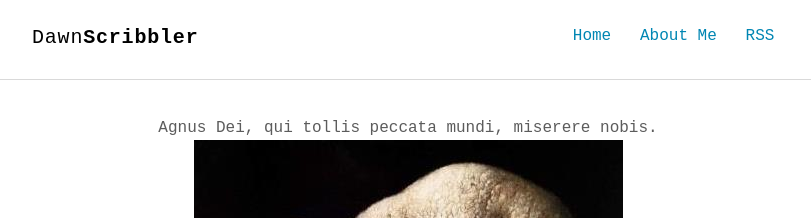
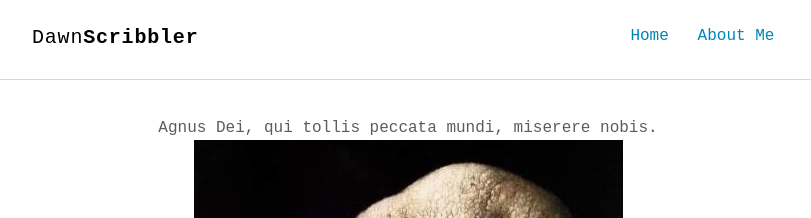
Before and after one commit to soulatcrossroad/dawnscribbler.github.io, a Jekyll site: the page built from index.html, in a window 1280 px wide. Shown: the top 218 px of the page, without its empty margins (232-1043 px from the left). Built offline with Jekyll 4.4.1, drawn with Linux system fonts in a browser that asks for light colours; some web fonts are replaced.

Commit message:
Update nav.html

```diff
--- a/_includes/nav.html
+++ b/_includes/nav.html
@@ -5,7 +5,6 @@
     <ul class="navbar">
       <li><a href="{{ site.url }}">Home</a></li>
       <li><a href="{{ '/about' | prepend: site.baseurl | prepend: site.url }}">About Me</a></li>
-      <li><a href="{{ "/feed.xml" | prepend: site.baseurl | prepend: site.url }}" target="_blank">RSS</a></li>
     </ul>
   </div>
 </nav>
```
